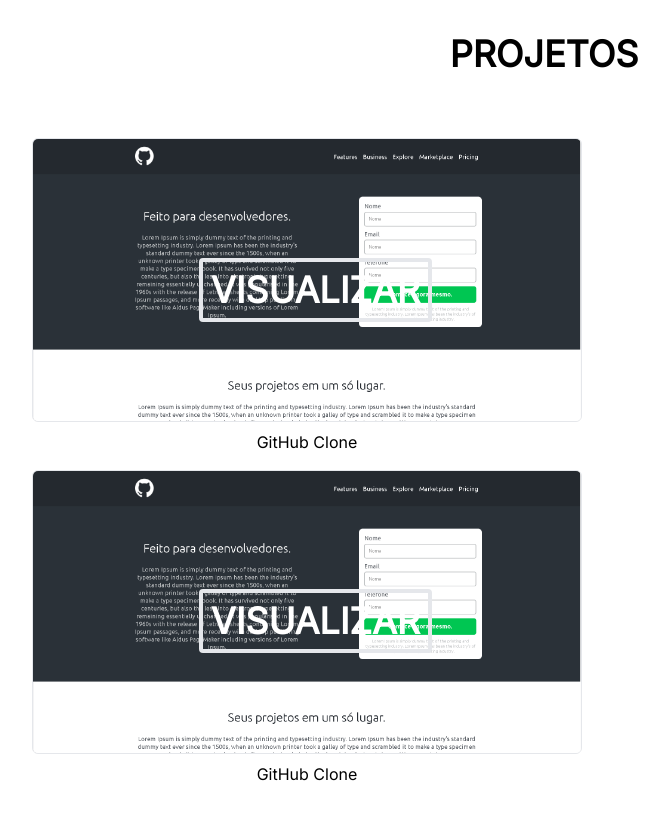
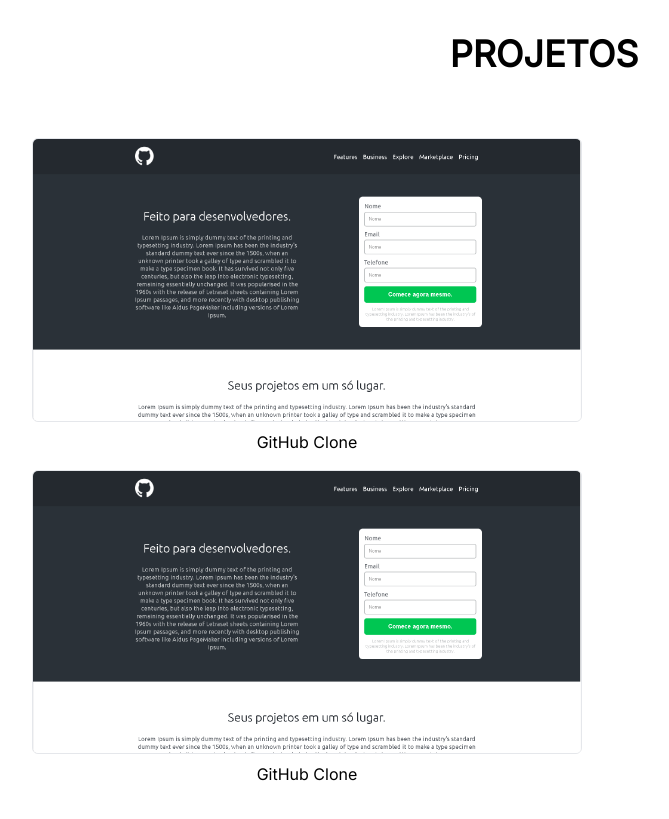
Before and after one commit to sams-dev/portfolio, a Next.js app: page / in a window 1280 px wide. Shown: the part 780-1599 px from the top of the page, without its empty margins (96-765 px from the left). Built offline with nearby package versions, Linux system fonts and the light colour scheme.

Commit message:
implementando um hover no project pra acesso

```diff
--- a/src/components/Home/portifolio.tsx
+++ b/src/components/Home/portifolio.tsx
@@ -19,9 +19,7 @@
           {projects.map(({ slug, name, image }, index) => (
             <Link href={`/projects/${slug}`} key={name + index}>
               <li className="project inline-block relative flex flex-col gap-2">
-                <div className="box w-[283.2px] md:w-[550px] h-[178.35px] md:h-[283.5px] absolute">
-                  <div className="visualizar border-4 rounded p-2 md:text-4xl font-bold text-white absolute bottom-[70px]  md:bottom-[100px] right-[70px] md:right-[150px] z-10 ">VISUALIZAR</div>
-                </div>
+                  <div className="visualizar border-4 rounded p-2 md:text-4xl font-bold text-white absolute bottom-[80px]  md:bottom-[140px] right-[80px] md:right-[150px] z-10 ">VISUALIZAR</div>
 
                 <Image
                   src={image.url}
--- a/src/styles/globals.css
+++ b/src/styles/globals.css
@@ -10,6 +10,13 @@
   filter: blur(4px) brightness(50%);
 }
 
-.box:hover {
-  filter: blur(4px) brightness(50%);
+.project .visualizar {
+  display: none;
+  opacity: 0;
 }
+
+.project:hover .visualizar {
+  display: block;
+  opacity: 1;
+  transition: visibility 0.2s, opacity 0.2s;
+}
```
